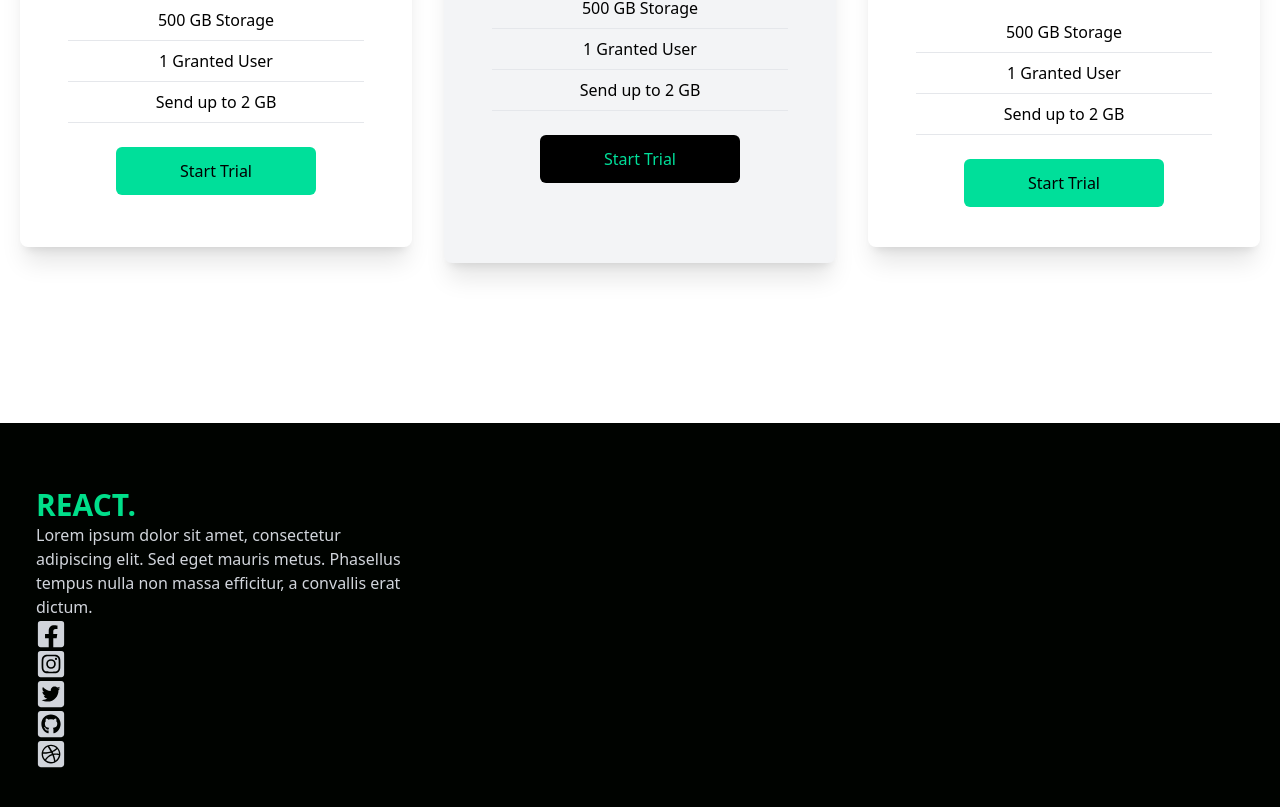
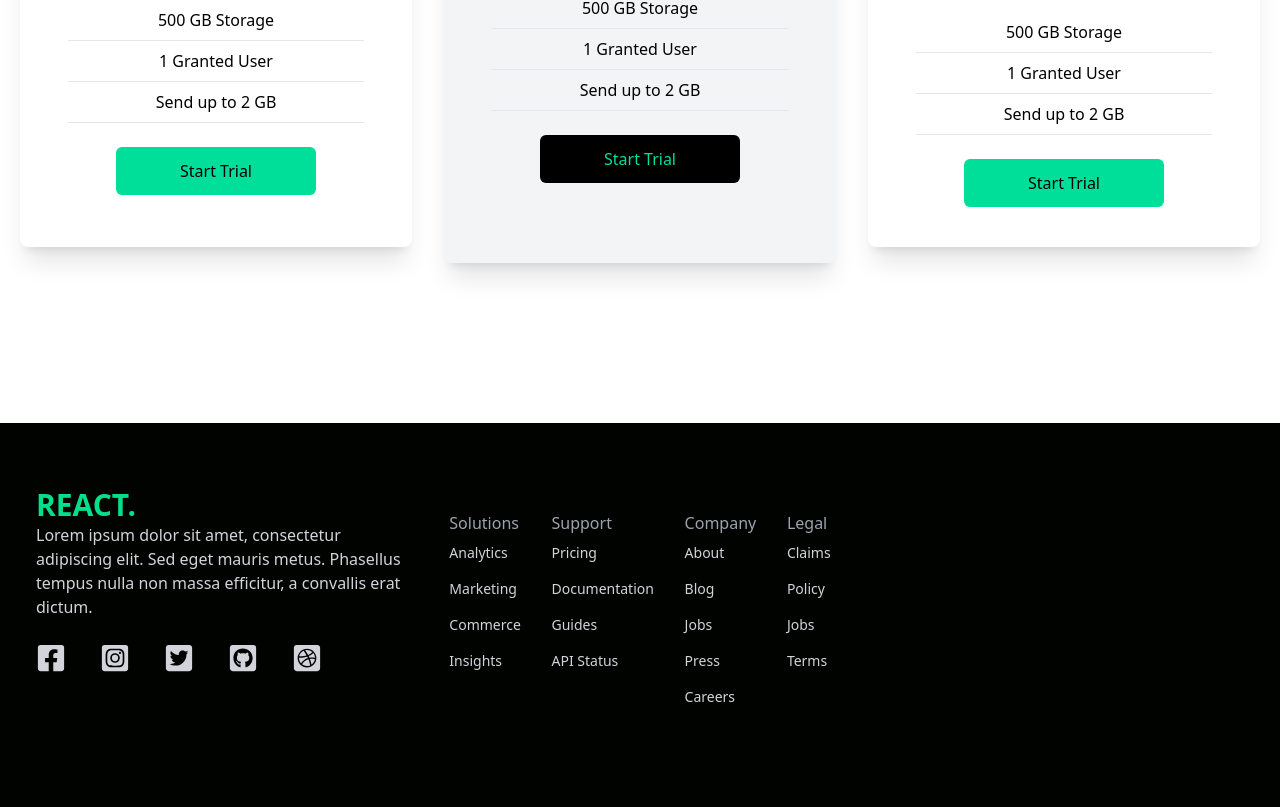
Before and after one commit to karen-baltazar/code-commerce, a React (Create React App) app: page / in a window 1280 px wide. Shown: the part 2051-2858 px from the top of the page. After the commit the page ends 2830 px from the top, so only its background shows below. Built offline with nearby package versions, Linux system fonts and the light colour scheme.

Commit message:
footer comp - finished

```diff
--- a/src/components/Footer.jsx
+++ b/src/components/Footer.jsx
@@ -13,7 +13,7 @@ const Footer = () => {
         <div>
             <h1 className='w-full text-3xl font-bold text-[#00df8a]'>REACT.</h1>
             <p className=''>Lorem ipsum dolor sit amet, consectetur adipiscing elit. Sed eget mauris metus. Phasellus tempus nulla non massa efficitur, a convallis erat dictum.</p>
-            <div>
+            <div className='flex justify-between md:w-[75%] my-6'>
                 <FaFacebookSquare size={30}/>
                 <FaInstagramSquare size={30}/>
                 <FaTwitterSquare size={30}/>
@@ -21,7 +21,45 @@ const Footer = () => {
                 <FaDribbbleSquare size={30}/>
             </div>
         </div>
-
+        <div className='lg:cols-span-2 flex justify-between mt-6'>
+          <div>
+            <h6 className='font-medium text-gray-400'>Solutions</h6>
+            <ul>
+              <li className='py-2 text-sm'>Analytics</li>
+              <li className='py-2 text-sm'>Marketing</li>
+              <li className='py-2 text-sm'>Commerce</li>
+              <li className='py-2 text-sm'>Insights</li>
+            </ul>
+          </div>
+          <div>
+            <h6 className='font-medium text-gray-400'>Support</h6>
+            <ul>
+              <li className='py-2 text-sm'>Pricing</li>
+              <li className='py-2 text-sm'>Documentation</li>
+              <li className='py-2 text-sm'>Guides</li>
+              <li className='py-2 text-sm'>API Status</li>
+            </ul>
+          </div>
+          <div>
+            <h6 className='font-medium text-gray-400'>Company</h6>
+            <ul>
+              <li className='py-2 text-sm'>About</li>
+              <li className='py-2 text-sm'>Blog</li>
+              <li className='py-2 text-sm'>Jobs</li>
+              <li className='py-2 text-sm'>Press</li>
+              <li className='py-2 text-sm'>Careers</li>
+            </ul>
+          </div>
+          <div>
+            <h6 className='font-medium text-gray-400'>Legal</h6>
+            <ul>
+              <li className='py-2 text-sm'>Claims</li>
+              <li className='py-2 text-sm'>Policy</li>
+              <li className='py-2 text-sm'>Jobs</li>
+              <li className='py-2 text-sm'>Terms</li>
+            </ul>
+          </div>
+        </div>
     </div>
   )
 }
```
